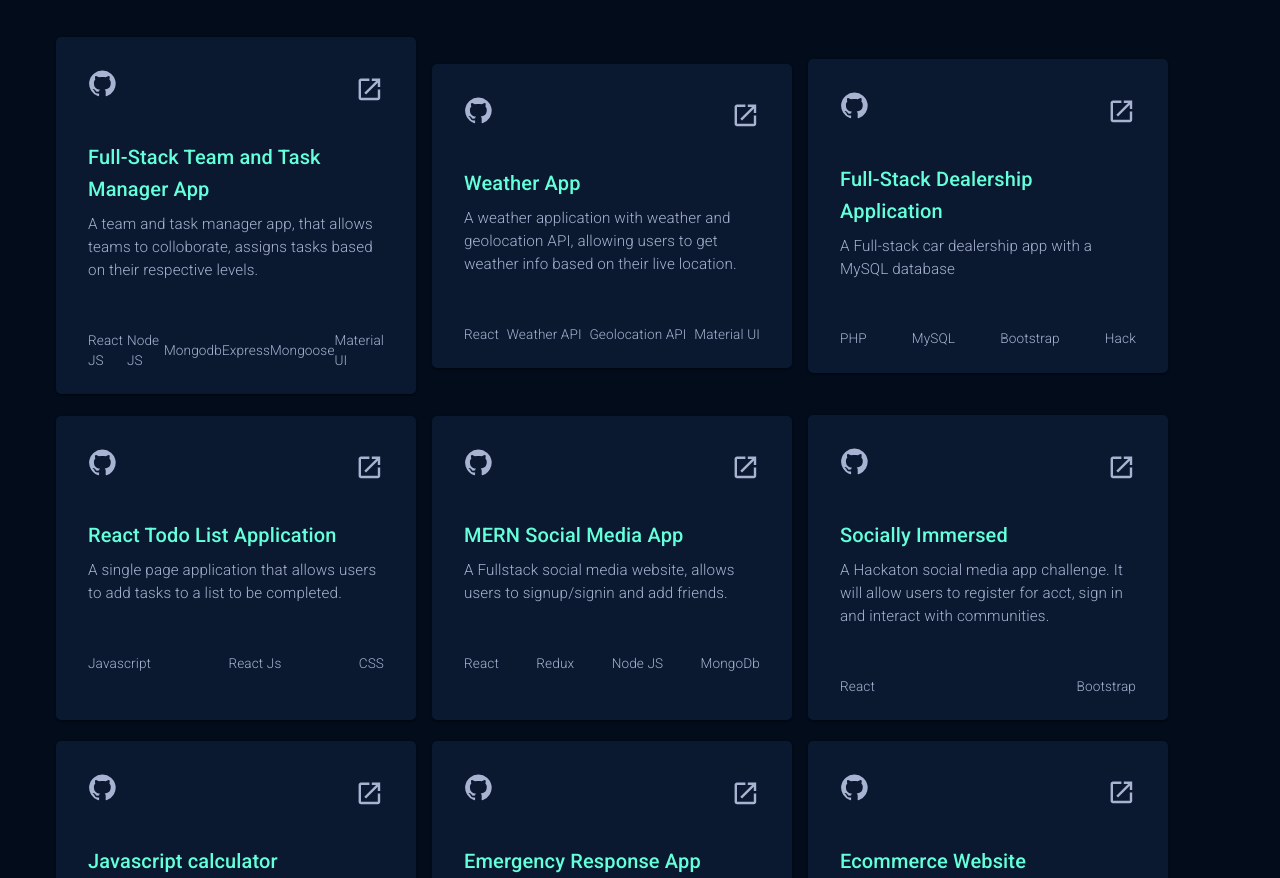
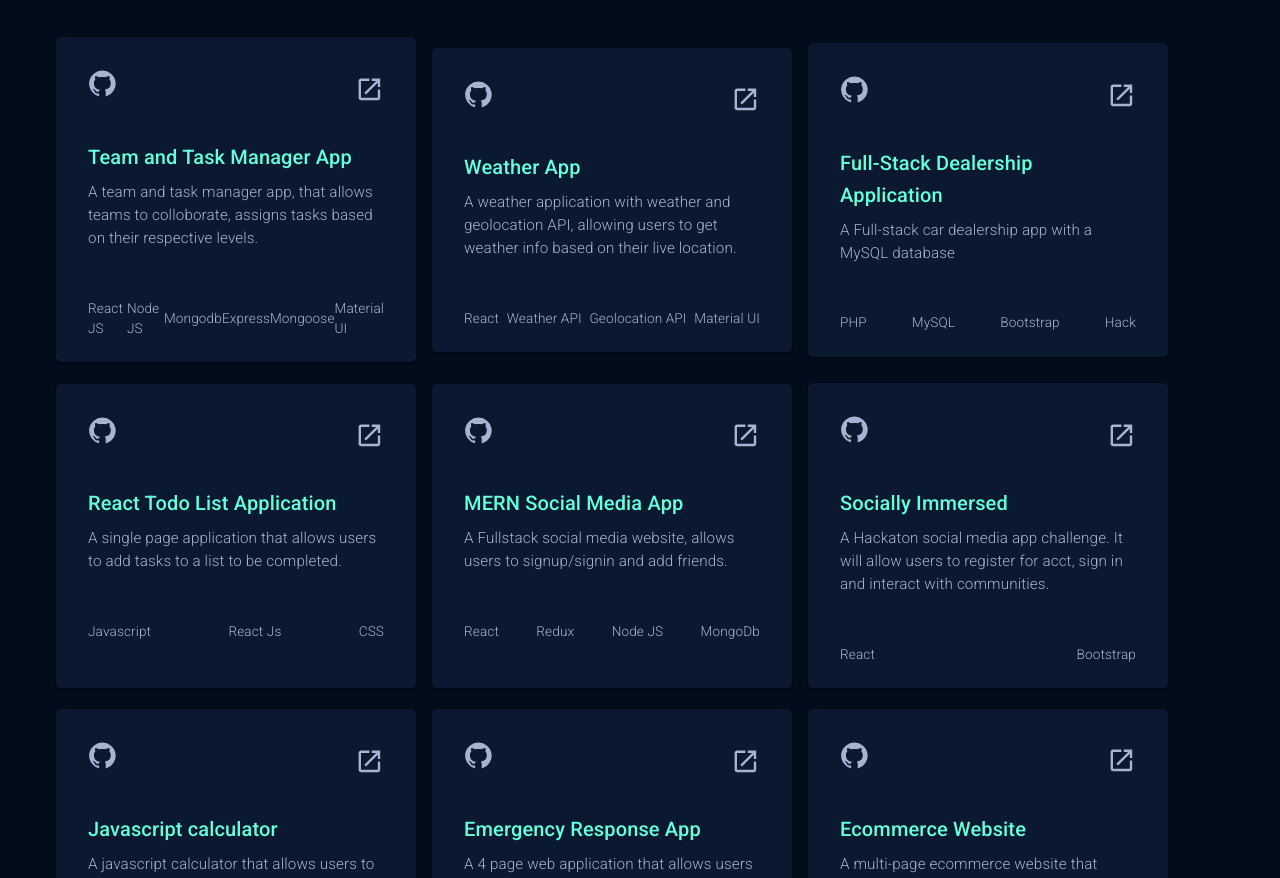
Before and after one commit to JAbsolu/React-portfolio, a React (Create React App) app: page / in a window 1280 px wide. Shown: the part 1052-1930 px from the top of the page. Built offline with nearby package versions, Linux system fonts and the light colour scheme.

Commit message:
Added the Team and Task Management project to lists of project

```diff
--- a/src/assets.js
+++ b/src/assets.js
@@ -34,7 +34,7 @@ export const WebsiteTexts = {
 
 export const projects = [
   {
-    name: "Full-Stack Team and Task Manager App",
+    name: "Team and Task Manager App",
     frontendView: null,
     github: "https://github.com/JAbsolu/Team-management-app",
     technology: ["React JS", "Node JS", "Mongodb", "Express", "Mongoose" , "Material UI"],
```
